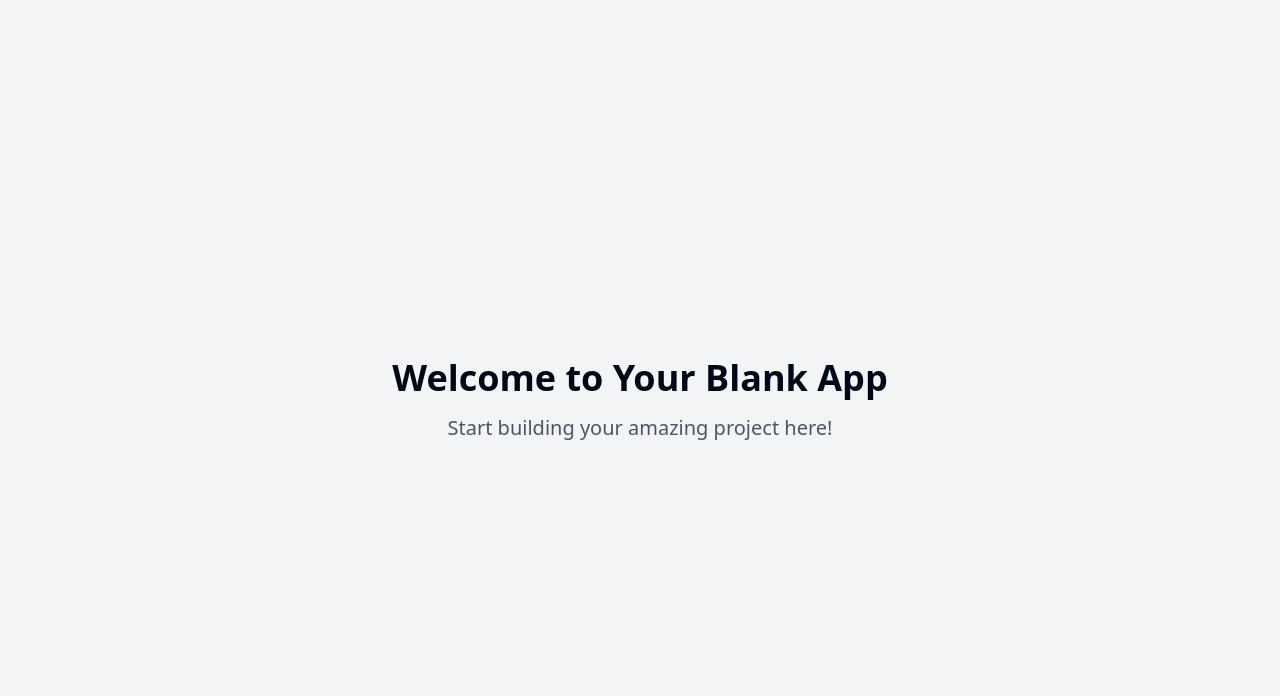
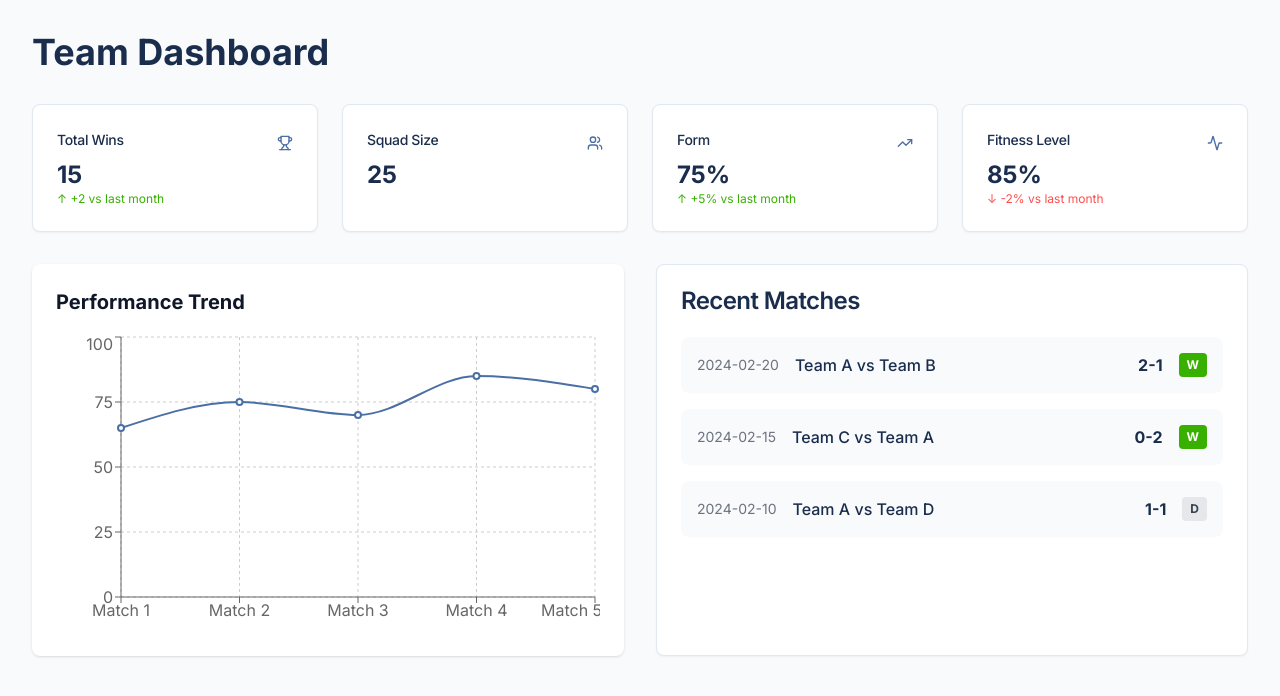
Before and after one commit to mausam0967/pitch-analysis-tools, a React (Vite) app: page / in a window 1280 px wide. Shown: the top 696 px of the page. Built offline with nearby package versions, Linux system fonts and the light colour scheme.

Commit message:
Add football management analysis feature
Implement functionality for analyzing football management within the application.
[skip gpt_engineer]

```diff
--- /dev/null
+++ b/src/components/PerformanceChart.tsx
@@ -0,0 +1,25 @@
+import { LineChart, Line, XAxis, YAxis, CartesianGrid, Tooltip, ResponsiveContainer } from "recharts";
+
+const data = [
+  { match: "Match 1", performance: 65 },
+  { match: "Match 2", performance: 75 },
+  { match: "Match 3", performance: 70 },
+  { match: "Match 4", performance: 85 },
+  { match: "Match 5", performance: 80 },
+];
+
+export const PerformanceChart = () => {
+  return (
+    <div className="h-[300px] w-full">
+      <ResponsiveContainer width="100%" height="100%">
+        <LineChart data={data}>
+          <CartesianGrid strokeDasharray="3 3" />
+          <XAxis dataKey="match" />
+          <YAxis />
+          <Tooltip />
+          <Line type="monotone" dataKey="performance" stroke="#4a6fa5" strokeWidth={2} />
+        </LineChart>
+      </ResponsiveContainer>
+    </div>
+  );
+};
--- /dev/null
+++ b/src/components/RecentMatches.tsx
@@ -0,0 +1,48 @@
+import { Card, CardContent, CardHeader, CardTitle } from "@/components/ui/card";
+
+const matches = [
+  { date: "2024-02-20", home: "Team A", away: "Team B", score: "2-1", result: "W" },
+  { date: "2024-02-15", home: "Team C", away: "Team A", score: "0-2", result: "W" },
+  { date: "2024-02-10", home: "Team A", away: "Team D", score: "1-1", result: "D" },
+];
+
+export const RecentMatches = () => {
+  return (
+    <Card>
+      <CardHeader>
+        <CardTitle>Recent Matches</CardTitle>
+      </CardHeader>
+      <CardContent>
+        <div className="space-y-4">
+          {matches.map((match, index) => (
+            <div
+              key={index}
+              className="flex items-center justify-between p-4 bg-gray-50 rounded-lg"
+            >
+              <div className="flex items-center space-x-4">
+                <span className="text-sm text-gray-500">{match.date}</span>
+                <span className="font-medium">
+                  {match.home} vs {match.away}
+                </span>
+              </div>
+              <div className="flex items-center space-x-4">
+                <span className="font-bold">{match.score}</span>
+                <span
+                  className={`px-2 py-1 rounded text-xs font-bold ${
+                    match.result === "W"
+                      ? "bg-success text-white"
+                      : match.result === "L"
+                      ? "bg-warning text-white"
+                      : "bg-gray-200 text-gray-700"
+                  }`}
+                >
+                  {match.result}
+                </span>
+              </div>
+            </div>
+          ))}
+        </div>
+      </CardContent>
+    </Card>
+  );
+};
--- /dev/null
+++ b/src/components/StatsCard.tsx
@@ -0,0 +1,30 @@
+import { Card, CardContent, CardHeader, CardTitle } from "@/components/ui/card";
+
+interface StatsCardProps {
+  title: string;
+  value: string | number;
+  icon: React.ReactNode;
+  trend?: "up" | "down";
+  trendValue?: string;
+}
+
+export const StatsCard = ({ title, value, icon, trend, trendValue }: StatsCardProps) => {
+  return (
+    <Card className="hover:shadow-lg transition-shadow">
+      <CardHeader className="flex flex-row items-center justify-between pb-2">
+        <CardTitle className="text-sm font-medium text-muted-foreground">
+          {title}
+        </CardTitle>
+        {icon}
+      </CardHeader>
+      <CardContent>
+        <div className="text-2xl font-bold">{value}</div>
+        {trend && trendValue && (
+          <p className={`text-xs ${trend === "up" ? "text-success" : "text-warning"}`}>
+            {trend === "up" ? "↑" : "↓"} {trendValue}
+          </p>
+        )}
+      </CardContent>
+    </Card>
+  );
+};
--- a/src/index.css
+++ b/src/index.css
@@ -1,92 +1,35 @@
+@import url('https://fonts.googleapis.com/css2?family=Inter:wght@400;500;600;700&display=swap');
+
 @tailwind base;
 @tailwind components;
 @tailwind utilities;
 
 @layer base {
   :root {
-    --background: 0 0% 100%;
-    --foreground: 222.2 84% 4.9%;
+    --background: 210 40% 98%;
+    --foreground: 222 47% 11%;
 
     --card: 0 0% 100%;
-    --card-foreground: 222.2 84% 4.9%;
+    --card-foreground: 222 47% 11%;
 
-    --popover: 0 0% 100%;
-    --popover-foreground: 222.2 84% 4.9%;
+    --border: 214.3 31.8% 91.4%;
+    --input: 214.3 31.8% 91.4%;
 
-    --primary: 222.2 47.4% 11.2%;
+    --primary: 222 47% 11%;
     --primary-foreground: 210 40% 98%;
 
     --secondary: 210 40% 96.1%;
-    --secondary-foreground: 222.2 47.4% 11.2%;
-
-    --muted: 210 40% 96.1%;
-    --muted-foreground: 215.4 16.3% 46.9%;
+    --secondary-foreground: 222 47% 11%;
 
     --accent: 210 40% 96.1%;
-    --accent-foreground: 222.2 47.4% 11.2%;
+    --accent-foreground: 222 47% 11%;
 
     --destructive: 0 84.2% 60.2%;
     --destructive-foreground: 210 40% 98%;
 
-    --border: 214.3 31.8% 91.4%;
-    --input: 214.3 31.8% 91.4%;
-    --ring: 222.2 84% 4.9%;
+    --ring: 215 20.2% 65.1%;
 
     --radius: 0.5rem;
-
-    --sidebar-background: 0 0% 98%;
-
-    --sidebar-foreground: 240 5.3% 26.1%;
-
-    --sidebar-primary: 240 5.9% 10%;
-
-    --sidebar-primary-foreground: 0 0% 98%;
-
-    --sidebar-accent: 240 4.8% 95.9%;
-
-    --sidebar-accent-foreground: 240 5.9% 10%;
-
-    --sidebar-border: 220 13% 91%;
-
-    --sidebar-ring: 217.2 91.2% 59.8%;
-  }
-
-  .dark {
-    --background: 222.2 84% 4.9%;
-    --foreground: 210 40% 98%;
-
-    --card: 222.2 84% 4.9%;
-    --card-foreground: 210 40% 98%;
-
-    --popover: 222.2 84% 4.9%;
-    --popover-foreground: 210 40% 98%;
-
-    --primary: 210 40% 98%;
-    --primary-foreground: 222.2 47.4% 11.2%;
-
-    --secondary: 217.2 32.6% 17.5%;
-    --secondary-foreground: 210 40% 98%;
-
-    --muted: 217.2 32.6% 17.5%;
-    --muted-foreground: 215 20.2% 65.1%;
-
-    --accent: 217.2 32.6% 17.5%;
-    --accent-foreground: 210 40% 98%;
-
-    --destructive: 0 62.8% 30.6%;
-    --destructive-foreground: 210 40% 98%;
-
-    --border: 217.2 32.6% 17.5%;
-    --input: 217.2 32.6% 17.5%;
-    --ring: 212.7 26.8% 83.9%;
-    --sidebar-background: 240 5.9% 10%;
-    --sidebar-foreground: 240 4.8% 95.9%;
-    --sidebar-primary: 224.3 76.3% 48%;
-    --sidebar-primary-foreground: 0 0% 100%;
-    --sidebar-accent: 240 3.7% 15.9%;
-    --sidebar-accent-foreground: 240 4.8% 95.9%;
-    --sidebar-border: 240 3.7% 15.9%;
-    --sidebar-ring: 217.2 91.2% 59.8%;
   }
 }
 
@@ -94,8 +37,8 @@
   * {
     @apply border-border;
   }
-
   body {
     @apply bg-background text-foreground;
+    font-feature-settings: "rlig" 1, "calt" 1;
   }
 }
--- a/src/pages/Index.tsx
+++ b/src/pages/Index.tsx
@@ -1,11 +1,48 @@
-// Update this page (the content is just a fallback if you fail to update the page)
+import { Trophy, Users, TrendingUp, Activity } from "lucide-react";
+import { StatsCard } from "@/components/StatsCard";
+import { PerformanceChart } from "@/components/PerformanceChart";
+import { RecentMatches } from "@/components/RecentMatches";
 
 const Index = () => {
   return (
-    <div className="min-h-screen flex items-center justify-center bg-gray-100">
-      <div className="text-center">
-        <h1 className="text-4xl font-bold mb-4">Welcome to Your Blank App</h1>
-        <p className="text-xl text-gray-600">Start building your amazing project here!</p>
+    <div className="min-h-screen bg-background p-8">
+      <h1 className="text-4xl font-bold text-primary mb-8">Team Dashboard</h1>
+
+      <div className="grid grid-cols-1 md:grid-cols-2 lg:grid-cols-4 gap-6 mb-8">
+        <StatsCard
+          title="Total Wins"
+          value="15"
+          icon={<Trophy className="h-4 w-4 text-secondary" />}
+          trend="up"
+          trendValue="+2 vs last month"
+        />
+        <StatsCard
+          title="Squad Size"
+          value="25"
+          icon={<Users className="h-4 w-4 text-secondary" />}
+        />
+        <StatsCard
+          title="Form"
+          value="75%"
+          icon={<TrendingUp className="h-4 w-4 text-secondary" />}
+          trend="up"
+          trendValue="+5% vs last month"
+        />
+        <StatsCard
+          title="Fitness Level"
+          value="85%"
+          icon={<Activity className="h-4 w-4 text-secondary" />}
+          trend="down"
+          trendValue="-2% vs last month"
+        />
+      </div>
+
+      <div className="grid grid-cols-1 lg:grid-cols-2 gap-8">
+        <div className="bg-card p-6 rounded-lg shadow">
+          <h2 className="text-xl font-bold mb-4">Performance Trend</h2>
+          <PerformanceChart />
+        </div>
+        <RecentMatches />
       </div>
     </div>
   );
--- a/tailwind.config.ts
+++ b/tailwind.config.ts
@@ -12,85 +12,48 @@ export default {
   theme: {
     container: {
       center: true,
-			padding: '2rem',
+      padding: "2rem",
       screens: {
-				'2xl': '1400px'
-			}
+        "2xl": "1400px",
+      },
     },
     extend: {
       colors: {
-				border: 'hsl(var(--border))',
-				input: 'hsl(var(--input))',
-				ring: 'hsl(var(--ring))',
-				background: 'hsl(var(--background))',
-				foreground: 'hsl(var(--foreground))',
+        border: "hsl(var(--border))",
+        input: "hsl(var(--input))",
+        ring: "hsl(var(--ring))",
+        background: "hsl(var(--background))",
+        foreground: "hsl(var(--foreground))",
         primary: {
-					DEFAULT: 'hsl(var(--primary))',
-					foreground: 'hsl(var(--primary-foreground))'
+          DEFAULT: "#1a2d4d",
+          foreground: "#ffffff",
         },
         secondary: {
-					DEFAULT: 'hsl(var(--secondary))',
-					foreground: 'hsl(var(--secondary-foreground))'
+          DEFAULT: "#4a6fa5",
+          foreground: "#ffffff",
         },
-				destructive: {
-					DEFAULT: 'hsl(var(--destructive))',
-					foreground: 'hsl(var(--destructive-foreground))'
+        success: {
+          DEFAULT: "#38b000",
+          foreground: "#ffffff",
         },
-				muted: {
-					DEFAULT: 'hsl(var(--muted))',
-					foreground: 'hsl(var(--muted-foreground))'
-				},
-				accent: {
-					DEFAULT: 'hsl(var(--accent))',
-					foreground: 'hsl(var(--accent-foreground))'
-				},
-				popover: {
-					DEFAULT: 'hsl(var(--popover))',
-					foreground: 'hsl(var(--popover-foreground))'
+        warning: {
+          DEFAULT: "#ff4d4d",
+          foreground: "#ffffff",
         },
         card: {
-					DEFAULT: 'hsl(var(--card))',
-					foreground: 'hsl(var(--card-foreground))'
+          DEFAULT: "#ffffff",
+          foreground: "#1a2d4d",
         },
-				sidebar: {
-					DEFAULT: 'hsl(var(--sidebar-background))',
-					foreground: 'hsl(var(--sidebar-foreground))',
-					primary: 'hsl(var(--sidebar-primary))',
-					'primary-foreground': 'hsl(var(--sidebar-primary-foreground))',
-					accent: 'hsl(var(--sidebar-accent))',
-					'accent-foreground': 'hsl(var(--sidebar-accent-foreground))',
-					border: 'hsl(var(--sidebar-border))',
-					ring: 'hsl(var(--sidebar-ring))'
-				}
       },
       borderRadius: {
-				lg: 'var(--radius)',
-				md: 'calc(var(--radius) - 2px)',
-				sm: 'calc(var(--radius) - 4px)'
+        lg: "var(--radius)",
+        md: "calc(var(--radius) - 2px)",
+        sm: "calc(var(--radius) - 4px)",
       },
-			keyframes: {
-				'accordion-down': {
-					from: {
-						height: '0'
+      fontFamily: {
+        sans: ["Inter", "sans-serif"],
       },
-					to: {
-						height: 'var(--radix-accordion-content-height)'
-					}
     },
-				'accordion-up': {
-					from: {
-						height: 'var(--radix-accordion-content-height)'
-					},
-					to: {
-						height: '0'
-					}
-				}
-			},
-			animation: {
-				'accordion-down': 'accordion-down 0.2s ease-out',
-				'accordion-up': 'accordion-up 0.2s ease-out'
-			}
-		}
   },
   plugins: [require("tailwindcss-animate")],
 } satisfies Config;
```
Lines whose indentation alone changed are shown as unchanged.
